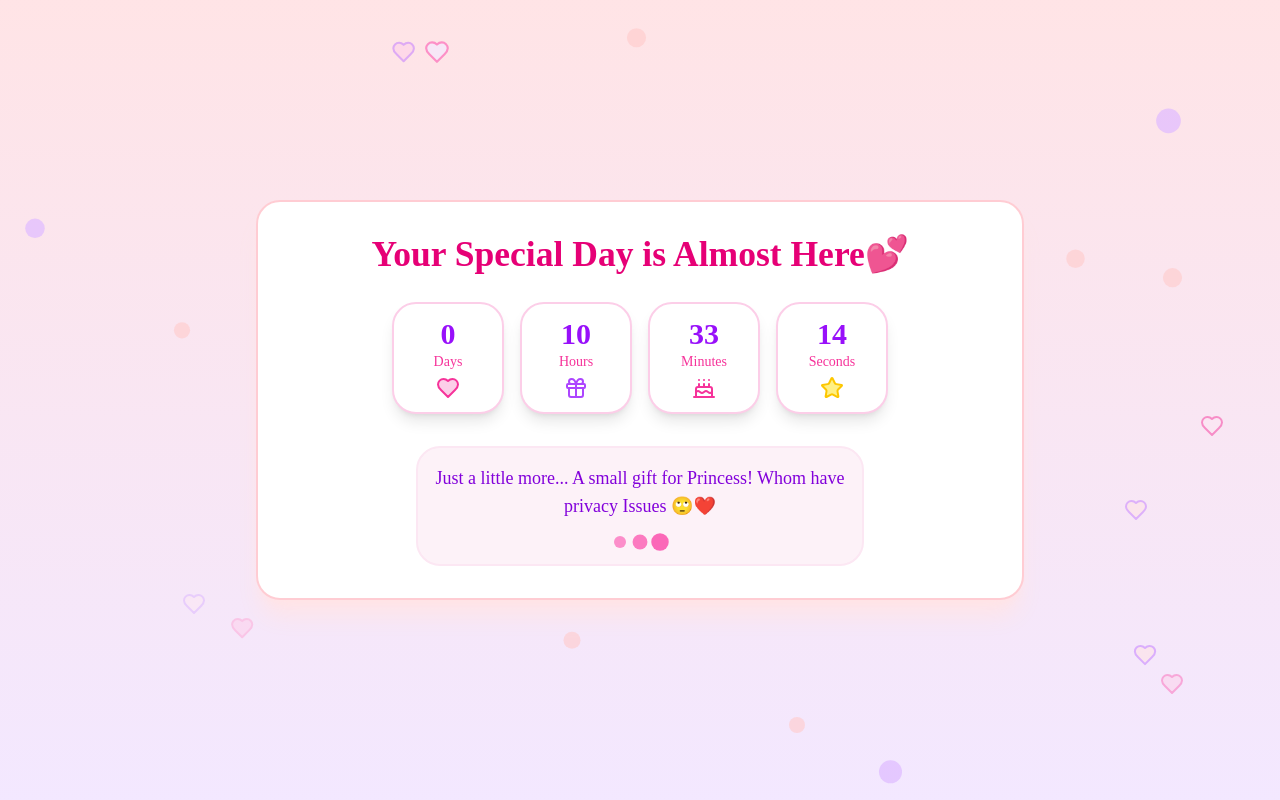
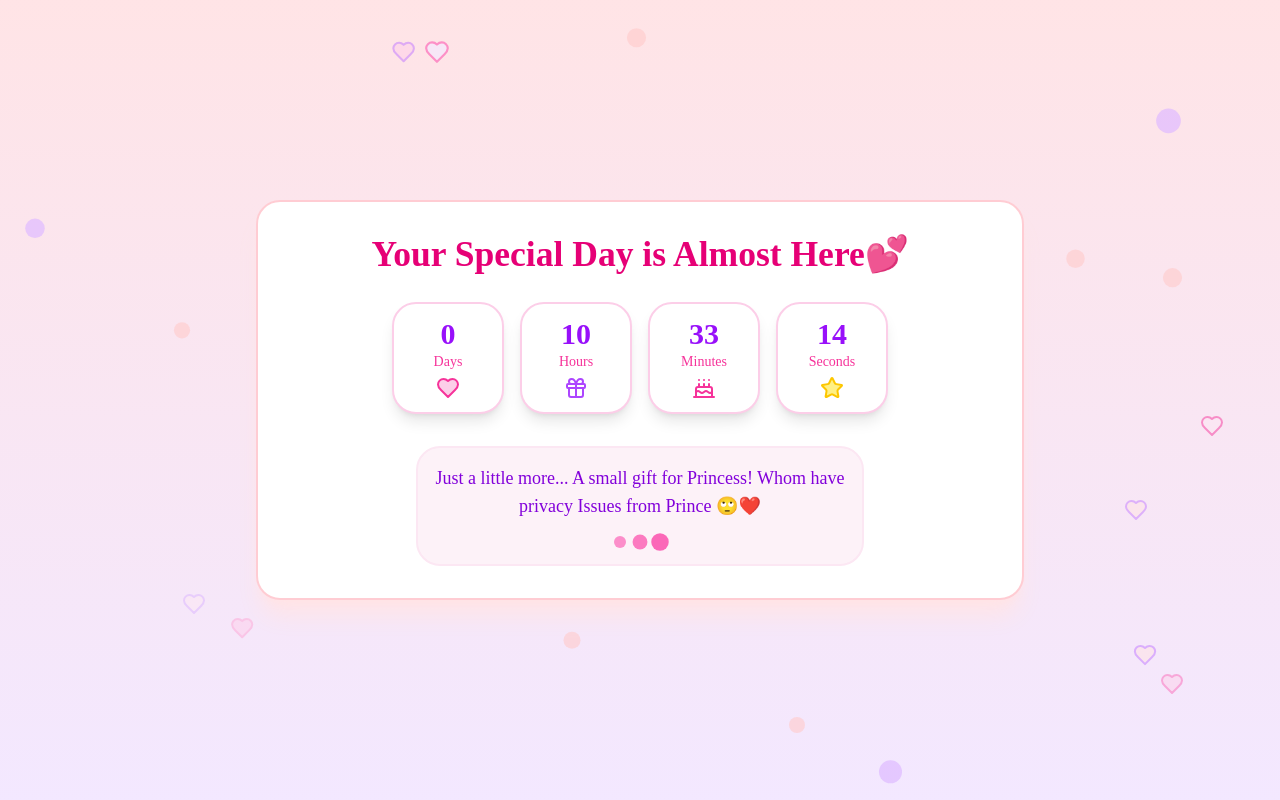
Before and after one commit to developeraliraza74/Birthday-Site, a Next.js app: page / in a window 1280 px wide. Built offline with nearby package versions, Linux system fonts and the light colour scheme; a web font is replaced by a local one.

Commit message:
Update countdown.jsx

```diff
--- a/src/components/countdown.jsx
+++ b/src/components/countdown.jsx
@@ -87,7 +87,7 @@ export default function Countdown({ targetDate, onCountdownEnd }) {
         transition={{ delay: 0.5 }}
       >
         <p className="text-lg text-purple-700 mb-4">
-          Just a little more... A small gift for Princess! Whom have privacy Issues 🙄❤️
+          Just a little more... A small gift for Princess! Whom have privacy Issues from Prince 🙄❤️
         </p>
 
         <div className="flex justify-center space-x-2">
```
